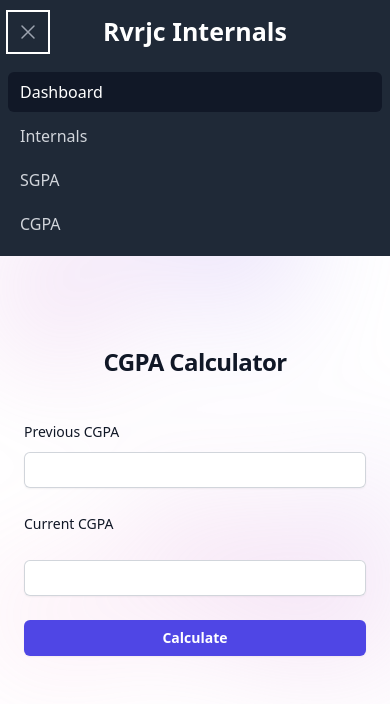
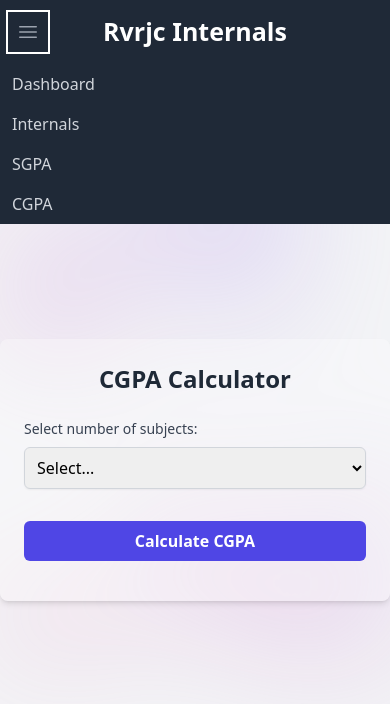
Before and after one commit to Abhiram-Gaddam/Internal, a plain HTML site: page cgpa.html in a window 390 px wide. Both pictures are taken after a click on the button "Open main menu". Drawn offline with nearby package versions, Linux system fonts and the light colour scheme.

Commit message:
cgpa.html

```diff
--- a/cgpa.html
+++ b/cgpa.html
@@ -13,29 +13,24 @@
       }
     }
   </script>
-    <script src="script.js"></script>
 </head>
-<body>
-    <nav class="bg-gray-800">
+<body class="bg-gray-100 min-h-screen flex flex-col items-center justify-center">
+  <!-- Navbar -->
+  <nav class="bg-gray-800 w-full fixed top-0 z-20">
     <div class="mx-auto max-w-7xl px-2 sm:px-6 lg:px-8">
       <div class="relative flex h-16 items-center justify-between">
-
         <!-- Mobile Menu Button -->
         <div class="absolute inset-y-0 left-0 flex items-center sm:hidden">
-              <button id="menu-button" type="button" class="inline-flex items-center p-2 text-gray-400 hover:bg-gray-700 hover:text-white focus:ring-2 focus:ring-white" aria-controls="mobile-menu" aria-expanded="false" onclick="toggleMenu()">
+          <button id="menu-button" type="button" onclick="toggleMenu()" class="inline-flex items-center p-2 text-gray-400 hover:bg-gray-700 hover:text-white focus:ring-2 focus:ring-white">
             <span class="sr-only">Open main menu</span>
-                <svg id="menu-open-icon" class="block h-6 w-6" fill="none" viewBox="0 0 24 24" stroke-width="1.5" stroke="currentColor">
+            <svg class="block h-6 w-6" fill="none" viewBox="0 0 24 24" stroke-width="1.5" stroke="currentColor">
               <path stroke-linecap="round" stroke-linejoin="round" d="M3.75 6.75h16.5M3.75 12h16.5m-16.5 5.25h16.5" />
-                </svg>
-                <svg id="menu-close-icon" class="hidden h-6 w-6" fill="none" viewBox="0 0 24 24" stroke-width="1.5" stroke="currentColor">
-                  <path stroke-linecap="round" stroke-linejoin="round" d="M6 18 18 6M6 6l12 12" />
             </svg>
           </button>
         </div>
-
         <!-- Logo and Navigation Links -->
-            <div class="flex flex-1 items-center justify-center sm:items-stretch sm:justify-end">
-              <div class="flex text-white flex-1 text-[25px] items-center justify-center font-extrabold sm:items-stretch sm:justify-center">Rvrjc Internals</div>
+        <div class="flex flex-1 items-center justify-center sm:items-stretch sm:justify-start">
+          <div class="text-white text-[25px] font-extrabold">Rvrjc Internals</div>
           <div class="hidden sm:ml-6 sm:block">
             <div class="flex space-x-4">
               <a href="index.html" class="bg-gray-900 px-3 py-2 text-sm font-medium text-white rounded-md">Dashboard</a>
@@ -47,65 +42,88 @@
         </div>
       </div>
     </div>
-
-        <!-- Mobile Menu -->
-        <div class="sm:hidden hidden" id="mobile-menu">
-          <div class="px-2 pt-2 pb-3 space-y-1">
-            <a href="index.html" class="block bg-gray-900 px-3 py-2 text-base font-medium text-white rounded-md">Dashboard</a>
-            <a href="internal.html" class="block px-3 py-2 text-base font-medium text-gray-300 hover:bg-gray-700 hover:text-white rounded-md">Internals</a>
-            <a href="sgpa.html" class="block px-3 py-2 text-base font-medium text-gray-300 hover:bg-gray-700 hover:text-white rounded-md">SGPA</a>
-            <a href="cgpa.html" class="block px-3 py-2 text-base font-medium text-gray-300 hover:bg-gray-700 hover:text-white rounded-md">CGPA</a>
-          </div>
+    <!-- Mobile Dropdown Menu -->
+    <div id="mobile-menu" class="sm:hidden hidden">
+      <a href="index.html" class="block px-3 py-2 text-base font-medium text-gray-300 hover:bg-gray-700 hover:text-white">Dashboard</a>
+      <a href="internal.html" class="block px-3 py-2 text-base font-medium text-gray-300 hover:bg-gray-700 hover:text-white">Internals</a>
+      <a href="sgpa.html" class="block px-3 py-2 text-base font-medium text-gray-300 hover:bg-gray-700 hover:text-white">SGPA</a>
+      <a href="cgpa.html" class="block px-3 py-2 text-base font-medium text-gray-300 hover:bg-gray-700 hover:text-white">CGPA</a>
     </div>
   </nav>
+
+  <!-- Background Gradient -->
   <div class="absolute inset-0 -z-10 transform-gpu overflow-hidden blur-3xl">
-        <div class="relative left-[calc(50%-11rem)] aspect-[1155/678] w-[36.125rem] -translate-x-1/2 rotate-[30deg]
-                     bg-gradient-to-tr from-[#ff80b5] to-[#9089fc] opacity-30 sm:left-[calc(50%-30rem)]
-                     sm:w-[72.1875rem]"
-             style="clip-path: polygon(74.1% 44.1%, 100% 61.6%, 97.5% 26.9%, 85.5% 0.1%, 80.7% 2%, 72.5% 32.5%,
-                                       60.2% 62.4%, 52.4% 68.1%, 47.5% 58.3%, 45.2% 34.5%, 27.5% 76.7%,
-                                       0.1% 64.9%, 17.9% 100%, 27.6% 76.8%, 76.1% 97.7%, 74.1% 44.1%)">
-        </div>
-        <div class="relative left-[calc(50%+3rem)] aspect-[1155/678] w-[36.125rem] -translate-x-1/2
-                     bg-gradient-to-tr from-[#ff80b5] to-[#9089fc] opacity-30 sm:left-[calc(50%+36rem)]
-                     sm:w-[72.1875rem]"
-             style="clip-path: polygon(74.1% 44.1%, 100% 61.6%, 97.5% 26.9%, 85.5% 0.1%, 80.7% 2%, 72.5% 32.5%,
-                                       60.2% 62.4%, 52.4% 68.1%, 47.5% 58.3%, 45.2% 34.5%, 27.5% 76.7%,
-                                       0.1% 64.9%, 17.9% 100%, 27.6% 76.8%, 76.1% 97.7%, 74.1% 44.1%)">
-        </div>
-      </div>
-    <div class="flex min-h-full flex-col justify-center px-6 py-12 lg:px-8">
-        <div class="sm:mx-auto sm:w-full sm:max-w-sm">
-          <h2 class="mt-10 text-center text-2xl/9 font-bold tracking-tight text-gray-900">CGPA Calculator </h2>
-        </div>
-    <div class="mt-10 sm:mx-auto sm:w-full sm:max-w-sm">
-        <form class="space-y-6" action="#" method="POST">
-          <div>
-            <label for="email" class="block text-sm/6 font-medium text-gray-900">Previous CGPA</label>
-            <div class="mt-2">
-              <input id="pcgpa" name="number" type="number" step="0.01" required class="block w-full rounded-md border-0 py-1.5 text-gray-900 shadow-sm ring-1 ring-inset ring-gray-300 placeholder:text-gray-400 focus:ring-2 focus:ring-inset focus:ring-indigo-600 sm:text-sm/6">
+    <div class="relative left-[calc(50%-11rem)] aspect-[1155/678] w-[36.125rem] -translate-x-1/2 rotate-[30deg] bg-gradient-to-tr from-[#ff80b5] to-[#9089fc] opacity-30 sm:left-[calc(50%-30rem)] sm:w-[72.1875rem]" style="clip-path: polygon(74.1% 44.1%, 100% 61.6%, 97.5% 26.9%, 85.5% 0.1%, 80.7% 2%, 72.5% 32.5%, 60.2% 62.4%, 52.4% 68.1%, 47.5% 58.3%, 45.2% 34.5%, 27.5% 76.7%, 0.1% 64.9%, 17.9% 100%, 27.6% 76.8%, 76.1% 97.7%, 74.1% 44.1%)"></div>
+    <div class="relative left-[calc(50%+3rem)] aspect-[1155/678] w-[36.125rem] -translate-x-1/2 bg-gradient-to-tr from-[#ff80b5] to-[#9089fc] opacity-30 sm:left-[calc(50%+36rem)] sm:w-[72.1875rem]" style="clip-path: polygon(74.1% 44.1%, 100% 61.6%, 97.5% 26.9%, 85.5% 0.1%, 80.7% 2%, 72.5% 32.5%, 60.2% 62.4%, 52.4% 68.1%, 47.5% 58.3%, 45.2% 34.5%, 27.5% 76.7%, 0.1% 64.9%, 17.9% 100%, 27.6% 76.8%, 76.1% 97.7%, 74.1% 44.1%)"></div>
   </div>
 
-          </div>
-          <div class="flex gap-4 flex-col">
-              <label for="sec2" class="block text-sm/6 font-medium text-gray-900">Current CGPA</label>
-              <div class="mt-2">
-                <input id="cgpa" name="number" type="number" step="0.01"  required class="block w-full rounded-md border-0 py-1.5 text-gray-900 shadow-sm ring-1 ring-inset ring-gray-300 placeholder:text-gray-400 focus:ring-2 focus:ring-inset focus:ring-indigo-600 sm:text-sm/6">
+  <!-- CGPA Calculator Section -->
+<div class="w-full max-w-md bg-white bg-opacity-30 rounded-lg shadow-md p-6 mt-24 relative z-10">
+    <h2 class="text-2xl font-semibold text-center text-gray-800 mb-6">CGPA Calculator</h2>
+
+    <!-- Dropdown for Number Selection -->
+    <label for="numSelect" class="block text-sm font-medium text-gray-700 mb-2">Select number of subjects:</label>
+    <select id="numSelect" onchange="generateInputFields()" class="block w-full border border-gray-300 rounded-md shadow-sm focus:ring-indigo-500 focus:border-indigo-500 sm:text-sm p-2">
+      <option value="" disabled selected>Select...</option>
+      <option value="2">2</option>
+      <option value="3">3</option>
+      <option value="4">4</option>
+      <option value="5">5</option>
+      <option value="6">6</option>
+      <option value="7">7</option>
+    </select>
+
+    <!-- Dynamic Input Fields for Marks -->
+    <div id="inputFieldsContainer" class="mt-4 space-y-4"></div>
+
+    <!-- Calculate Button -->
+    <button onclick="calculateCGPA()" class="w-full bg-indigo-600 text-white font-semibold py-2 rounded-md mt-4 hover:bg-indigo-500 focus:outline-none focus:ring-2 focus:ring-indigo-400">Calculate CGPA</button>
+
+    <!-- Result Display -->
+    <pre id="result" class="mt-4 text-center font-bold text-lg text-gray-800"></pre>
   </div>
 
 
-            </div>
+  <!-- JavaScript for Menu Toggle, Dynamic Input Fields, and CGPA Calculation -->
+  <script>
+    function toggleMenu() {
+      const menu = document.getElementById('mobile-menu');
+      menu.classList.toggle('hidden');
+    }
 
-          <div class="">
+    function generateInputFields() {
+      const container = document.getElementById('inputFieldsContainer');
+      const numFields = parseInt(document.getElementById('numSelect').value);
+      container.innerHTML = ''; // Clear previous inputs
 
-          </div>
+      for (let i = 1; i <= numFields; i++) {
+        const inputDiv = document.createElement('div');
+        inputDiv.innerHTML = `
+          <label class="block text-sm font-medium text-gray-700">Marks for Subject ${i}</label>
+          <input type="number" min="0" max="10" id="marks${i}" class="block w-full p-2 mt-1 border border-gray-300 rounded-md shadow-sm focus:ring-indigo-500 focus:border-indigo-500 sm:text-sm" placeholder="Enter marks (0-10)" required>
+        `;
+        container.appendChild(inputDiv);
+      }
+    }
 
-          <div>
-            <button type="submit" onclick="Cgpa()" class="flex w-full justify-center rounded-md bg-indigo-600 px-3 py-1.5 text-sm/6 font-semibold text-white shadow-sm hover:bg-indigo-500 focus-visible:outline focus-visible:outline-2 focus-visible:outline-offset-2 focus-visible:outline-indigo-600">Calculate</button>
-          </div>
-        </form>
-        <pre id="resultss" class="flex mt-10"></pre>
+    function calculateCGPA() {
+      const numFields = parseInt(document.getElementById('numSelect').value);
+      let total = 0;
+      let count = 0;
 
-      </div>
+      for (let i = 1; i <= numFields; i++) {
+        const marksInput = document.getElementById(`marks${i}`);
+        const marks = parseFloat(marksInput.value);
+
+        if (!isNaN(marks)) {
+          total += marks;
+          count++;
+        }
+      }
+
+      const cgpa = count > 0 ? (total / count).toFixed(2) : 'N/A';
+      document.getElementById('result').innerText = `CGPA: ${cgpa}`;
+    }
+  </script>
 </body>
 </html>
```
Lines whose indentation alone changed are shown as unchanged.
